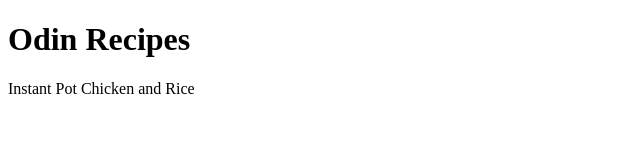
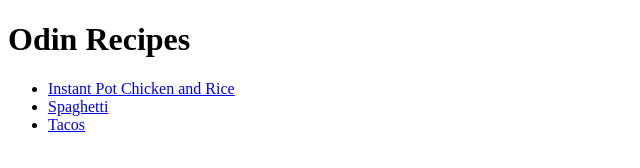
Before and after one commit to citysnowfall/odin-recipes, a plain HTML site: page index.html in a window 1280 px wide. Shown: the whole page, without its empty margins (0-640 px from the left). Drawn offline with Linux system fonts and the light colour scheme.

Commit message:
Added tacos and spaghetti pages

```diff
--- a/index.html
+++ b/index.html
@@ -7,6 +7,10 @@
 
     <body>
         <h1>Odin Recipes</h1>
-        <a href:"recipes/chicken-and-rice.html">Instant Pot Chicken and Rice</a>
+        <ul>
+            <li><a href="recipes/chicken-and-rice.html">Instant Pot Chicken and Rice</a></li>
+            <li><a href="recipes/spaghetti.html">Spaghetti</a></li>
+            <li><a href="repipes/tacos.html">Tacos</a></li>
+        </ul>
     </body>
 </html>
```
Also changed, not shown: recipes/spaghetti.html (added, +11 -0 lines), recipes/tacos.html (added, +11 -0 lines).
